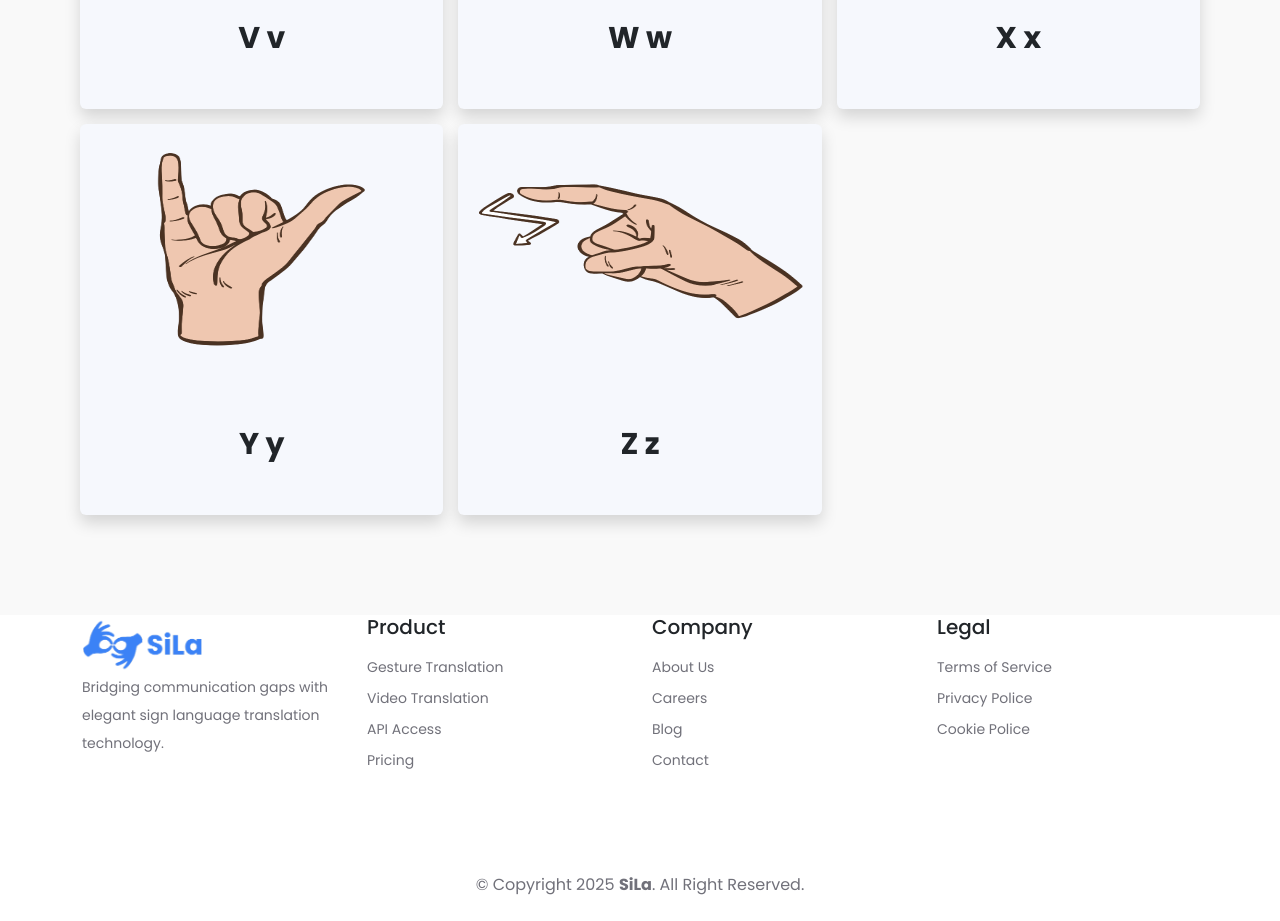
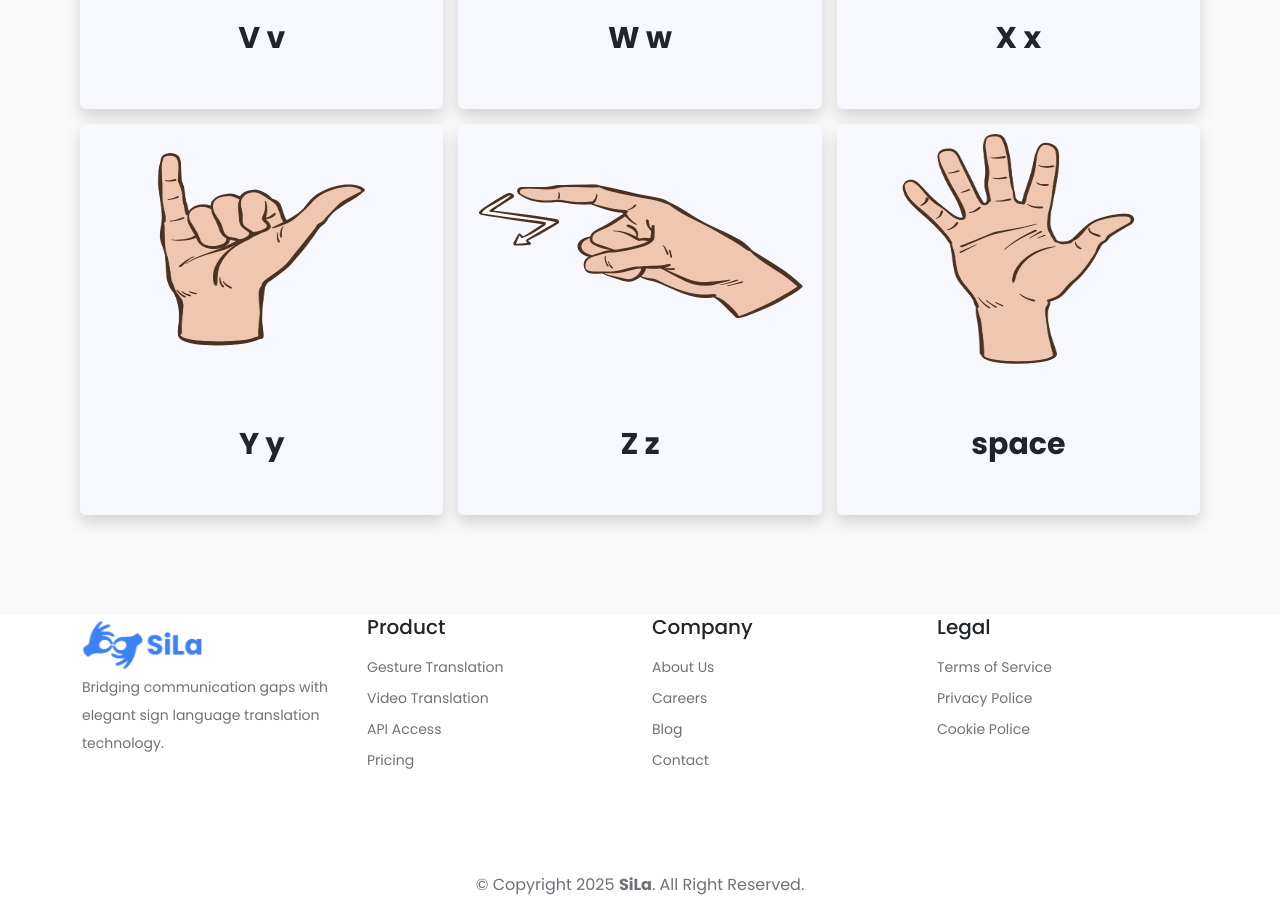
Before and after one commit to andresaputra26/sila-frontend, a React (Vite) app: page /alphabet in a window 1280 px wide. Shown: the part 3440-4361 px from the top of the page. Built offline with nearby package versions, Linux system fonts and the light colour scheme.

Commit message:
Update index.js

```diff
--- a/src/data/index.js
+++ b/src/data/index.js
@@ -36,6 +36,7 @@ import AlphabetW from '../assets/images/alphabet/W.png';
 import AlphabetX from '../assets/images/alphabet/X.png';
 import AlphabetY from '../assets/images/alphabet/Y.png';
 import AlphabetZ from '../assets/images/alphabet/Z.png';
+import space from '../assets/images/alphabet/space.png';
 
 export const navLinks = [
     {
@@ -334,5 +335,10 @@ export const alphabetSIBI = [
         id: 26,
         image: AlphabetZ,
         title: "Z z"
+    },
+    {
+        id: 27,
+        image: space,
+        title: "space"
     }
 ];
```
